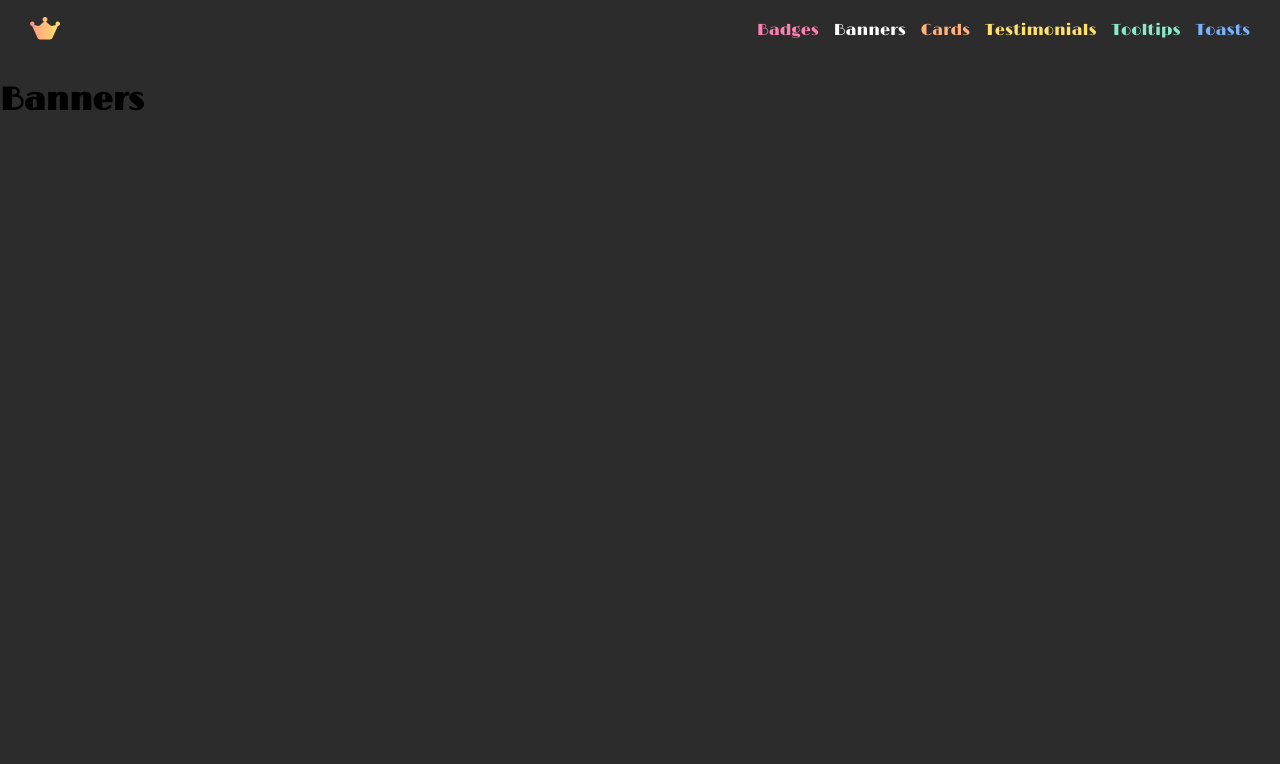
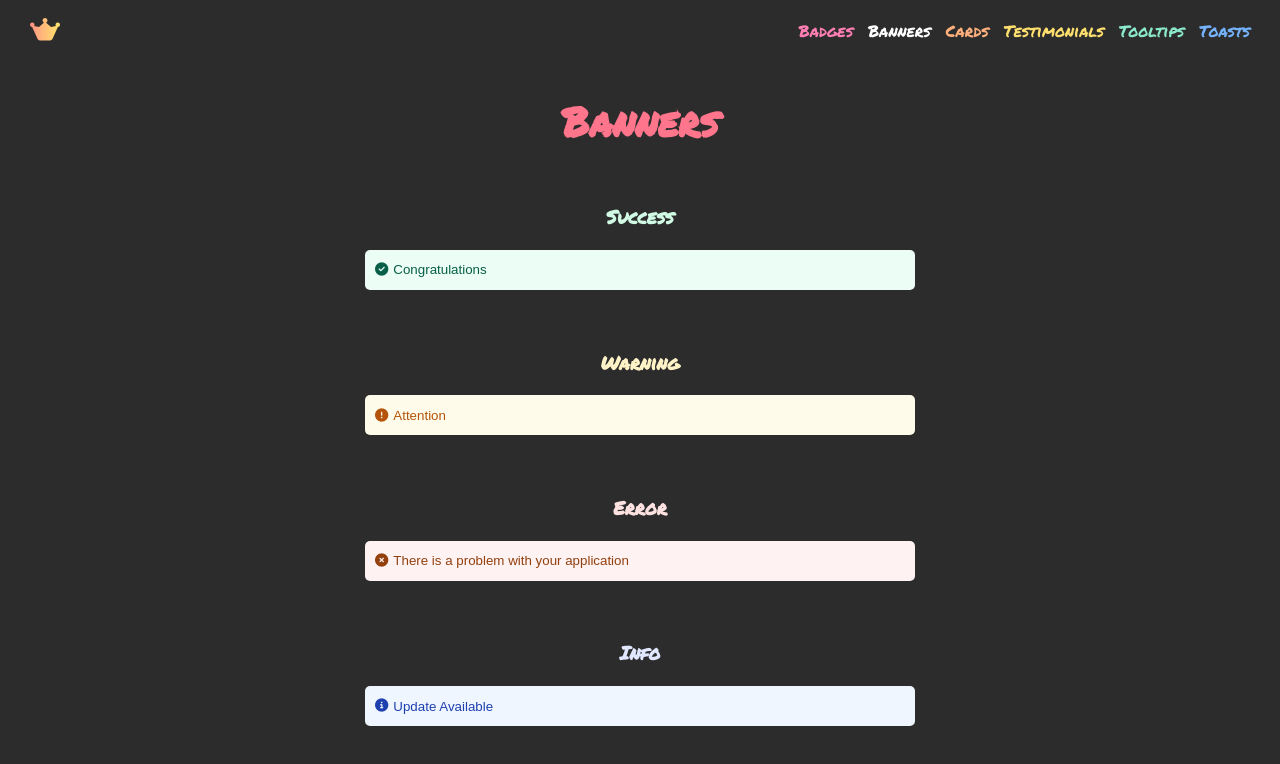
Before and after one commit to heechan2003/reusable-components, a React (Vite) app: page /banners in a window 1280 px wide. Shown: the top 764 px of the page. Built offline with nearby package versions, Linux system fonts and the light colour scheme.

Commit message:
Created Banners component and page

```diff
--- a/index.html
+++ b/index.html
@@ -6,7 +6,7 @@
     <link rel="stylesheet" href="https://cdnjs.cloudflare.com/ajax/libs/font-awesome/6.7.2/css/all.min.css">
     <link rel="preconnect" href="https://fonts.googleapis.com">
     <link rel="preconnect" href="https://fonts.gstatic.com" crossorigin>
-    <link href="https://fonts.googleapis.com/css2?family=Limelight&family=Inter:ital,opsz,wght@0,14..32,100..900;1,14..32,100..900&display=swap" rel="stylesheet">
+    <link href="https://fonts.googleapis.com/css2?family=Inter:ital,opsz,wght@0,14..32,100..900;1,14..32,100..900&family=Permanent+Marker&display=swap" rel="stylesheet">
     <title>Reusable Components</title>
 </head>
 <body>
--- a/src/index.css
+++ b/src/index.css
@@ -26,8 +26,8 @@ body {
     width: 80vw;
 }
 
-h1, h2, a {
-    font-family: "Limelight", sans-serif;
+h1, h2, h3, a {
+    font-family: "Permanent Marker", "cursive";
 }
 
 h2 {
@@ -105,7 +105,7 @@ nav a:nth-child(6):hover {border-bottom: 4px solid #76b3ff;}
 
 /* badge */
 .badge-page h2 {
-    color: #ff758c;
+    color: #ff7eb3;
 }
 
 .badges-wrap {
@@ -116,6 +116,7 @@ nav a:nth-child(6):hover {border-bottom: 4px solid #76b3ff;}
 }
 
 .badge {
+    border: none;
     padding: 10px;
     background-color: #F3F4F6;
     color: #1F2937;
@@ -130,3 +131,54 @@ nav a:nth-child(6):hover {border-bottom: 4px solid #76b3ff;}
 .badge-indigo{background-color: #E0E7FF; color: #3730A3;}
 .badge-purple{background-color: #EDE9FE; color: #5B21B6;}
 .badge-pink{background-color: #FCE7F3; color: #9D174D;}
+
+/* banners */
+.banner-page h2 {
+    color: #ff758c;
+}
+
+.banners-wrap {
+    display: flex;
+    flex-flow: column;
+    align-items: center;
+}
+
+.banners-wrap h3:nth-of-type(1) {color: #D1FAE5;}
+.banners-wrap h3:nth-of-type(2) {color: #FEF3C7;}
+.banners-wrap h3:nth-of-type(3) {color: #FEE2E2;}
+.banners-wrap h3:nth-of-type(4) {color: #E0E7FF;}
+
+.banner {
+    width: 90%;
+    max-width: 550px;
+    height: 80px;
+}
+
+.banner-button {
+    display: flex;
+    align-items: center;
+    gap: 5px;
+    width: 100%;
+    height: 40px;
+    padding-inline: 10px;
+    border: none;
+    border-radius: 5px;
+}
+
+.banner-dropdown {
+    display: flex;
+    padding-inline: 30px 10px;
+    padding-bottom: 10px;
+    width: 100%;
+    border-radius: 0 0 5px 5px;
+    font-size: 0.87rem;
+}
+
+.banner-button-success,
+.banner-dropdown-success {color: #065F46; background-color: #ECFDF5;}
+.banner-button-warning,
+.banner-dropdown-warning {color: #B45309; background-color: #FFFBEB;}
+.banner-button-error,
+.banner-dropdown-error {color: #92400E; background-color: #FEF2F2;}
+.banner-button-info,
+.banner-dropdown-info {color: #1E40AF; background-color: #EFF6FF;}
--- a/src/pages/Badges.tsx
+++ b/src/pages/Badges.tsx
@@ -11,17 +11,18 @@ export default function Badges() {
         <div className="page-wrap badge-page">
             <h2>Badges</h2>
             <div className="component-wrap badges-wrap">
-                <Badge className="badge one">
+                <Badge className="one">
                     Default
                 </Badge>
-                <Badge className="badge two" color="red">Red</Badge>
-                <Badge className="badge three" color="yellow">Yellow</Badge>
-                <Badge className="badge four" color="green" shape="round">Green</Badge>
-                <Badge className="badge five" color="blue" shape="round">Blue</Badge>
-                <Badge className="badge six" color="indigo" shape="round">Indigo</Badge>
-                <Badge className="badge seven" color="purple" shape="round">Purple</Badge>
+                <Badge className="two" color="red">Red</Badge>
+                <Badge className="three" color="yellow">Yellow</Badge>
+                <Badge className="four" color="green">Green</Badge>
+                <Badge className="five" color="blue" shape="round">Blue</Badge>
+                <Badge className="six" color="indigo" shape="round">Indigo</Badge>
+                <Badge className="seven" color="purple" shape="round">Purple</Badge>
+                <Badge className="eight" color="pink" shape="round">Pink</Badge>
                 <Badge
-                    className="badge eight"
+                    className="nine"
                     onClick={handleOnClick}
                     style={{backgroundColor: `${clickBadgeColor}`, cursor: "pointer"}}
                 >
--- a/src/pages/Banners.tsx
+++ b/src/pages/Banners.tsx
@@ -1,7 +1,39 @@
+import Banner from "../reusables/Banner/Banner"
+
 export default function Banners() {
     return (
-        <>
-            <h1>Banners</h1>
-        </>
+        <div className="page-wrap banner-page">
+            <h2>Banners</h2>
+            <div className="component-wrap banners-wrap">
+                <h3>Success</h3>
+                <Banner
+                    status="success"
+                    title="Congratulations"
+                >
+                    Lorem ipsum dolor sit, amet consectetur adipisicing elit. Voluptatem, voluptatibus?
+                </Banner>
+                <h3>Warning</h3>
+                <Banner
+                    status="warning"
+                    title="Attention"
+                >
+                    Lorem ipsum dolor sit, amet consectetur adipisicing elit. Voluptatem, voluptatibus?
+                </Banner>
+                <h3>Error</h3>
+                <Banner
+                    status="error"
+                    title="There is a problem with your application"
+                >
+                    Lorem ipsum dolor sit, amet consectetur adipisicing elit. Voluptatem, voluptatibus?
+                </Banner>
+                <h3>Info</h3>
+                <Banner
+                    status="info"
+                    title="Update Available"
+                >
+                    Lorem ipsum dolor sit, amet consectetur adipisicing elit. Voluptatem, voluptatibus?
+                </Banner>
+            </div>
+        </div>
     )
 }
--- a/src/reusables/Badge/Badge.tsx
+++ b/src/reusables/Badge/Badge.tsx
@@ -1,24 +1,24 @@
-import { ReactNode, FC, HTMLAttributes } from "react";
+import { FC, HTMLAttributes } from "react";
 import clsx from "clsx";
 
-interface BadgeProps extends HTMLAttributes<HTMLDivElement> {
-    children: ReactNode;
+interface BadgeProps extends HTMLAttributes<HTMLButtonElement> {
     shape?: string;
-    color?: string;
+    color?: "red" | "yellow" | "green" | "blue" | "indigo" | "purple" | "pink";
     className?: string;
 }
 
 const Badge: FC<BadgeProps> = ({ children, className, shape, color, ...rest }) => {
     const badgeClassName = clsx(
-        className,
+        "badge",
         shape && `badge-${shape}`,
-        color && `badge-${color}`
+        color && `badge-${color}`,
+        className
     );
 
     return (
-        <div className={badgeClassName} {...rest}>
+        <button className={badgeClassName} {...rest}>
             {children}
-        </div>
+        </button>
     );
 }
 
--- a/src/reusables/Banner/Banner.tsx
+++ b/src/reusables/Banner/Banner.tsx
@@ -0,0 +1,42 @@
+import { useState, ReactNode, FC } from "react";
+import clsx from "clsx";
+import BannerButton from "./BannerButton";
+import BannerDropdown from "./BannerDropdown";
+
+interface BannerProps {
+    children: ReactNode;
+    status: "success" | "warning" | "error" | "info";
+    className?: string;
+    title: string;
+}
+
+const Banner: FC<BannerProps> = ({ children, status, className, title, ...rest}) => {
+    const [isOpen, setIsOpen] = useState(false);
+
+    function toggle() {
+        setIsOpen(open => !open);
+    }
+
+    const bannerClassName = clsx(
+        "banner",
+        `banner-${status}`,
+        className
+    )
+
+    return (
+        <div className={bannerClassName} {...rest}>
+            <BannerButton
+                status={status}
+                isOpen={isOpen}
+                toggle={toggle}
+                title={title}
+            />
+            {isOpen ?
+                <BannerDropdown status={status}>{children}</BannerDropdown>
+                : null
+            }
+        </div>
+    )
+}
+
+export default Banner;
--- /dev/null
+++ b/src/reusables/Banner/BannerButton.tsx
@@ -0,0 +1,31 @@
+import { FC } from "react"
+
+interface BannerButtonProps {
+    status: "success" | "warning" | "error" | "info";
+    isOpen: boolean;
+    toggle: () => void;
+    title: string;
+}
+
+const BannerButton:FC<BannerButtonProps> = ({ status, isOpen, toggle, title}) => {
+    const openStyle = {
+        borderRadius: "5px 5px 0 0"
+    }
+
+    return (
+        <button
+            className={`banner-button banner-button-${status}`}
+            aria-expanded={isOpen}
+            onClick={toggle}
+            style={isOpen ? openStyle : undefined}
+        >
+            {status === "error" && <i className="fa-solid fa-circle-xmark"></i>}
+            {status === "warning" && <i className="fa-solid fa-circle-exclamation"></i>}
+            {status === "success" && <i className="fa-solid fa-circle-check"></i>}
+            {status === "info" && <i className="fa-solid fa-circle-info"></i>}
+            <p className="title">{title}</p>
+        </button>
+    )
+}
+
+export default BannerButton
--- /dev/null
+++ b/src/reusables/Banner/BannerDropdown.tsx
@@ -0,0 +1,18 @@
+import { ReactNode, FC } from "react"
+
+interface BannerDropdownProps {
+    children: ReactNode;
+    status: "success" | "warning" | "error" | "info";
+}
+
+const BannerDropdown:FC<BannerDropdownProps> = ({ children, status }) => {
+    return (
+        <div
+        className={`banner-dropdown banner-dropdown-${status}`}
+        >
+            {children}
+        </div>
+    )
+}
+
+export default BannerDropdown
```
